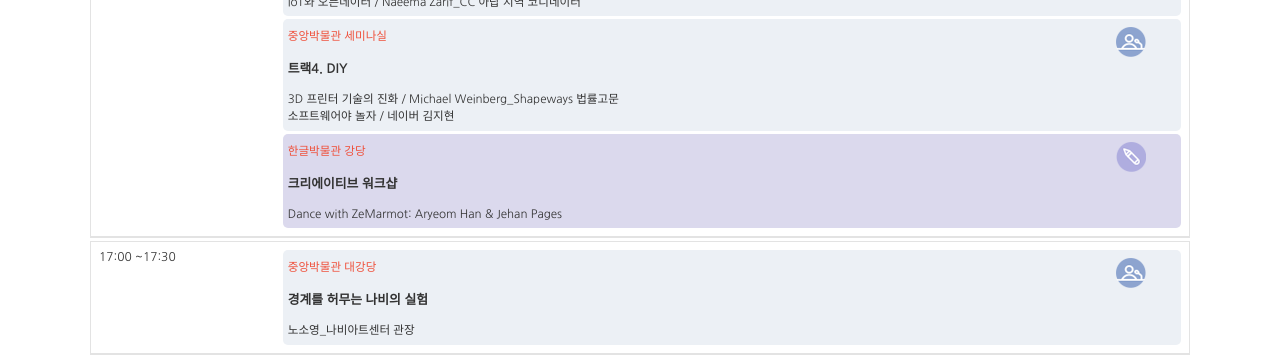
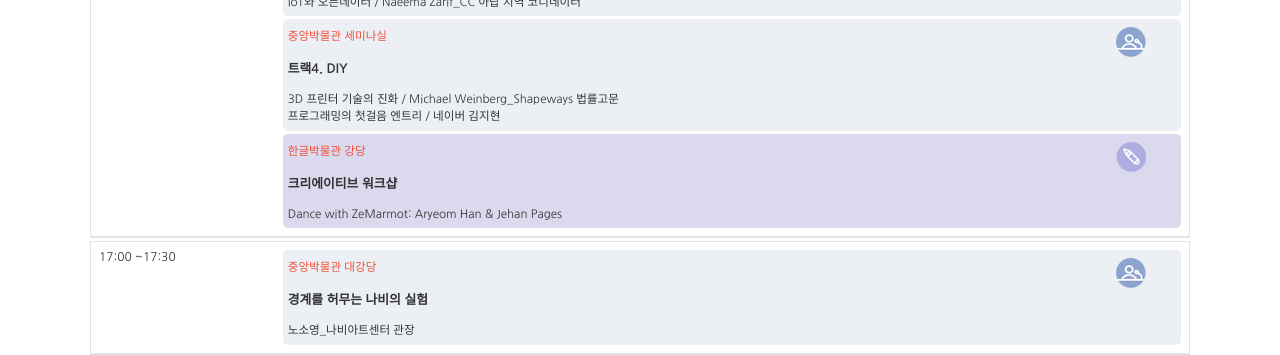
Before and after one commit to creativecommonskorea/2015-global-summit, a Jekyll site: the page built from programs_mobile.html, in a window 1280 px wide and 900 px high, scrolled down 1850 px. Shown: the part 150-505 px from the top of the window. Built offline with Jekyll 4.4.1, drawn with Linux system fonts in a browser that asks for light colours; nearby versions of some CDN libraries.

Commit message:
Update day15_programs.yml

```diff
--- a/_data/day15_programs.yml
+++ b/_data/day15_programs.yml
@@ -88,7 +88,7 @@
     - title: "트랙4. DIY"
       detail: >
         3D 프린터 기술의 진화 / Michael Weinberg_Shapeways 법률고문 <br>
-        소프트웨어야 놀자 / 네이버 김지현
+        프로그래밍의 첫걸음 엔트리 / 네이버 김지현
       location: "중앙박물관 세미나실"
       box: lightblue
 
```
